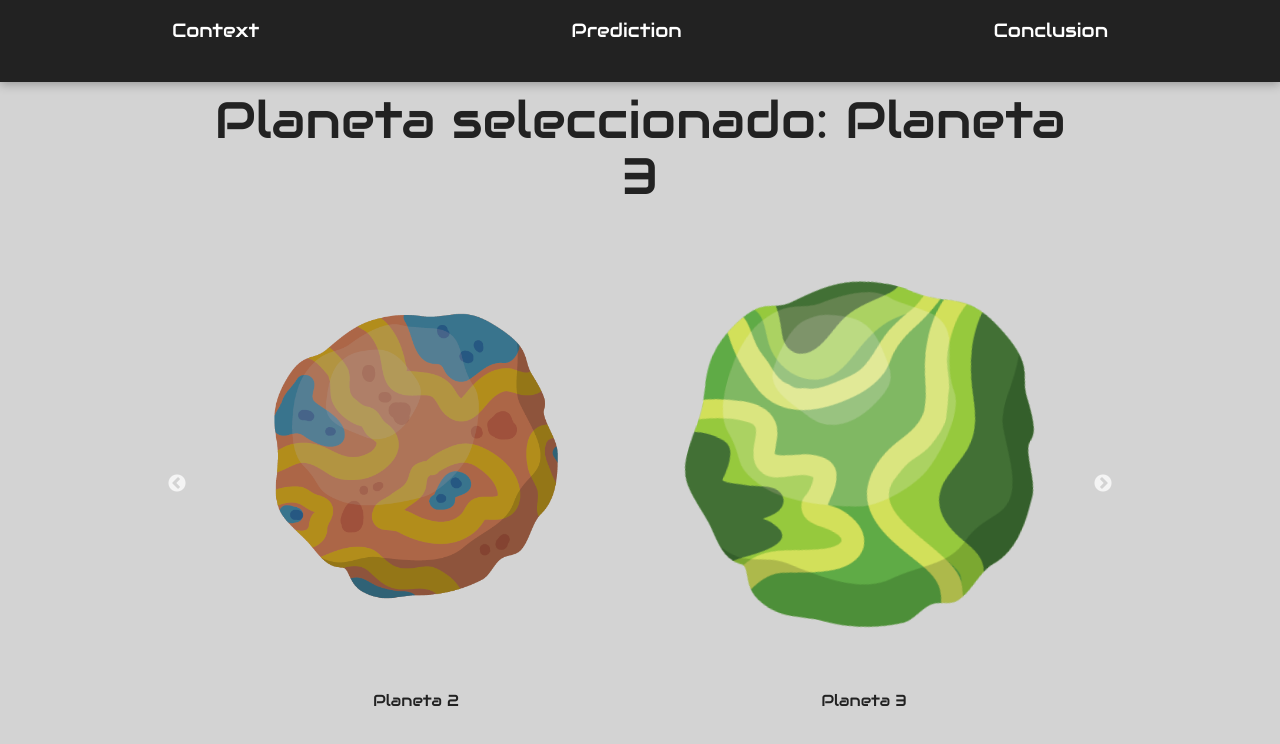
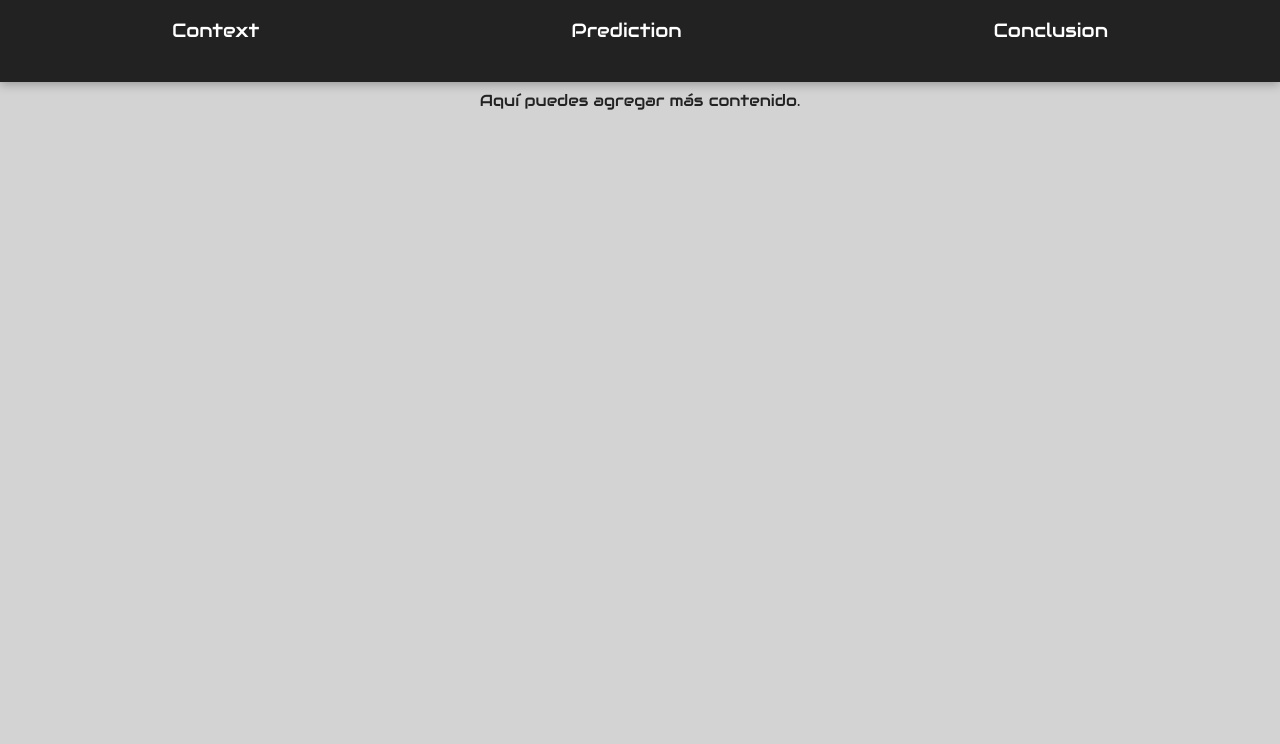
Before and after one commit to MarcoCM1101/frontendIA1, a React (Vite) app in the folder FrontIA1/: page / in a window 1280 px wide. Both pictures are taken after a click on the picture 415 px from the left and 399 px from the top of the page. Shown: the top 744 px of the page. Built offline with nearby package versions, Linux system fonts and the light colour scheme.

Commit message:
Carrusel con planeta seleccionado

```diff
--- a/FrontIA1/src/App.css
+++ b/FrontIA1/src/App.css
@@ -93,3 +93,26 @@
   transform: translate(-50%, -150%);
   opacity: 0; /* Reduce la opacidad a 0 mientras se mueve */
 }
+
+.cancel-button {
+  position: fixed; /* Fija el botón en la pantalla */
+  top: 100%; /* Centra verticalmente */
+  left: 50%; /* Centra horizontalmente */
+  transform: translate(
+    -50%,
+    -50%
+  ); /* Ajusta para que el centro del botón esté en el centro exacto */
+  padding: 15px 30px;
+  background-color: #ff5733;
+  color: white;
+  border: none;
+  border-radius: 5px;
+  cursor: pointer;
+  font-size: 18px;
+  transition: background-color 0.3s ease;
+  z-index: 1000; /* Asegura que esté por encima de otros elementos */
+}
+
+.cancel-button:hover {
+  background-color: #ff2a00;
+}
--- a/FrontIA1/src/App.jsx
+++ b/FrontIA1/src/App.jsx
@@ -1,9 +1,26 @@
-import React, { useEffect } from "react";
+import React, { useState } from "react";
 import "./components/PlanetComponent";
 import "./App.css";
 import PlanetComponent from "./components/PlanetComponent";
 
 function App() {
+  const [selectedPlanet, setSelectedPlanet] = useState(null);
+  const [isExiting, setIsExiting] = useState(false); // Nuevo estado para la animación de salida
+
+  // Función para manejar la selección del planeta
+  const handlePlanetSelect = (planet) => {
+    setSelectedPlanet(planet); // Almacena el planeta seleccionado
+  };
+
+  // Función para cancelar la selección del planeta y regresar al carrusel con animación
+  const handleCancel = () => {
+    setIsExiting(true); // Inicia la animación de salida
+    setTimeout(() => {
+      setSelectedPlanet(null); // Reinicia el estado y vuelve al carrusel después de la animación
+      setIsExiting(false); // Reinicia el estado de la animación
+    }, 500); // Ajusta el tiempo para que coincida con la duración de la animación
+  };
+
   return (
     <>
       <div className="container">
@@ -12,7 +29,6 @@
           <div className={`title-overlay`}>
             <h1>SPACESHIP TITANIC</h1>
           </div>
-
           <spline-viewer url="https://prod.spline.design/Sf2RIM4QpX2PAk2w/scene.splinecode"></spline-viewer>
         </div>
 
@@ -35,25 +51,28 @@
         <div className="new-section" id="context">
           <h1>Esta es una nueva sección</h1>
           <p>Aquí puedes agregar más contenido.</p>
-          <p>
-            Lorem ipsum dolor sit amet, consectetur adipiscing elit. Sed do
-            eiusmod tempor incididunt ut labore et dolore magna aliqua. Ut enim
-            ad minim veniam, quis nostrud exercitation ullamco laboris nisi ut
-            aliquip ex ea commodo consequat.
-          </p>
-          <p>
-            Lorem ipsum dolor sit amet, consectetur adipiscing elit. Sed do
-            eiusmod tempor incididunt ut labore et dolore magna aliqua. Ut enim
-            ad minim veniam, quis nostrud exercitation ullamco laboris nisi ut
-            aliquip ex ea commodo consequat.
-          </p>
         </div>
 
         {/* Prediction Section */}
         <div className="new-section" id="prediction">
           <h1>Prediction</h1>
-          {/* <CustomerRegistrationForm /> */}
-          <PlanetComponent />
+
+          {/* Mostrar el carrusel o el planeta seleccionado */}
+          {!selectedPlanet ? (
+            <PlanetComponent onPlanetSelect={handlePlanetSelect} />
+          ) : (
+            <div className={`selected-planet ${isExiting ? "fade-out" : ""}`}>
+              <img
+                src={selectedPlanet.img}
+                alt={selectedPlanet.name}
+                className="planet-img-selected"
+              />
+              {/* Botón de cancelar */}
+              <button className="cancel-button" onClick={handleCancel}>
+                Cancelar
+              </button>
+            </div>
+          )}
         </div>
 
         {/* Conclusion Section */}
--- a/FrontIA1/src/components/PlanetComponent.jsx
+++ b/FrontIA1/src/components/PlanetComponent.jsx
@@ -1,4 +1,4 @@
-import React, { useState } from "react";
+import React from "react";
 import Slider from "react-slick";
 import Planeta1 from "../images/Untitled-1-01.png";
 import Planeta2 from "../images/Untitled-1-02.png";
@@ -7,9 +7,7 @@
 import "slick-carousel/slick/slick-theme.css";
 import "../styles/planetStyles.css";
 
-function PlanetComponent() {
-  const [selectedPlanet, setSelectedPlanet] = useState("");
-
+function PlanetComponent({ onPlanetSelect }) {
   // Lista de planetas con sus respectivas rutas de imagen
   const planets = [
     { id: 1, name: "Planeta 1", img: Planeta1 },
@@ -22,7 +20,7 @@
     dots: false,
     infinite: true,
     speed: 500,
-    slidesToShow: 2, // Mostrar 3 slides al mismo tiempo
+    slidesToShow: 2, // Mostrar 2 slides al mismo tiempo
     centerMode: true, // Centrar el slide principal
     centerPadding: "0", // Sin padding adicional
     slidesToScroll: 1,
@@ -39,12 +37,9 @@
 
   return (
     <div className="carousel-container">
-      <h1>Planeta seleccionado: {selectedPlanet}</h1>
-
-      {/* Carrusel usando react-slick */}
       <Slider {...settings}>
-        {planets.map((planet, index) => (
-          <div key={index} onClick={() => setSelectedPlanet(planet.name)}>
+        {planets.map((planet) => (
+          <div key={planet.id} onClick={() => onPlanetSelect(planet)}>
             <img
               id={planet.id}
               className="planet-img"
@@ -52,7 +47,6 @@
               alt={planet.name}
               style={{ cursor: "pointer" }}
             />
-            <p>Planeta {index + 1}</p>
           </div>
         ))}
       </Slider>
--- a/FrontIA1/src/styles/planetStyles.css
+++ b/FrontIA1/src/styles/planetStyles.css
@@ -46,3 +46,77 @@
 .slick-dots li.slick-active button:before {
   color: #ff5733; /* Color del punto activo */
 }
+
+.selected-planet {
+  display: flex;
+  justify-content: flex-start; /* Alinea el contenido a la izquierda */
+  padding-left: 5%; /* Añade un poco de espacio a la izquierda */
+  text-align: center;
+  animation: fadeIn 0.8s ease-in-out, scaleUp 0.8s ease-in-out;
+  transform: scale(1);
+}
+
+.planet-img-selected {
+  max-width: 800px;
+  height: auto;
+  transition: transform 0.8s ease-in-out;
+}
+
+@keyframes fadeIn {
+  0% {
+    opacity: 0;
+  }
+  100% {
+    opacity: 1;
+  }
+}
+
+@keyframes scaleUp {
+  0% {
+    transform: scale(0.5);
+  }
+  100% {
+    transform: scale(1);
+  }
+}
+
+/* Nueva animación para la salida del planeta */
+@keyframes fadeOut {
+  0% {
+    opacity: 1;
+  }
+  100% {
+    opacity: 0;
+  }
+}
+
+@keyframes scaleDown {
+  0% {
+    transform: scale(1);
+  }
+  100% {
+    transform: scale(0.5);
+  }
+}
+
+/* Aplicar la animación de salida */
+.fade-out {
+  animation: fadeOut 0.5s ease-in-out, scaleDown 0.5s ease-in-out;
+}
+
+/* Estilos para el botón de cancelar */
+.cancel-button {
+  margin-top: 20px;
+  padding: 10px 20px;
+  background-color: #ff5733;
+  color: white;
+  border: none;
+  border-radius: 5px;
+  cursor: pointer;
+  font-size: 16px;
+  transition: background-color 0.3s ease;
+}
+
+.cancel-button:hover {
+  background-color: #ff2a00;
+}
```
